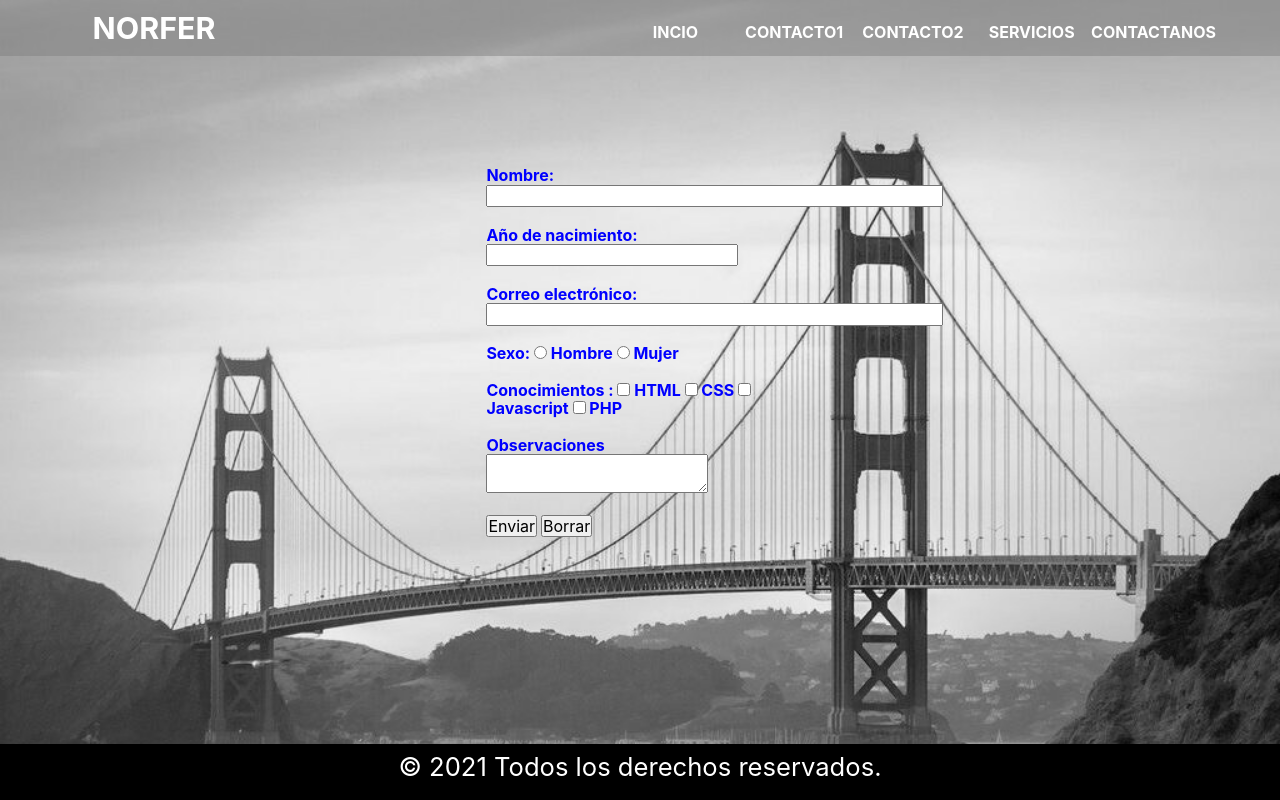
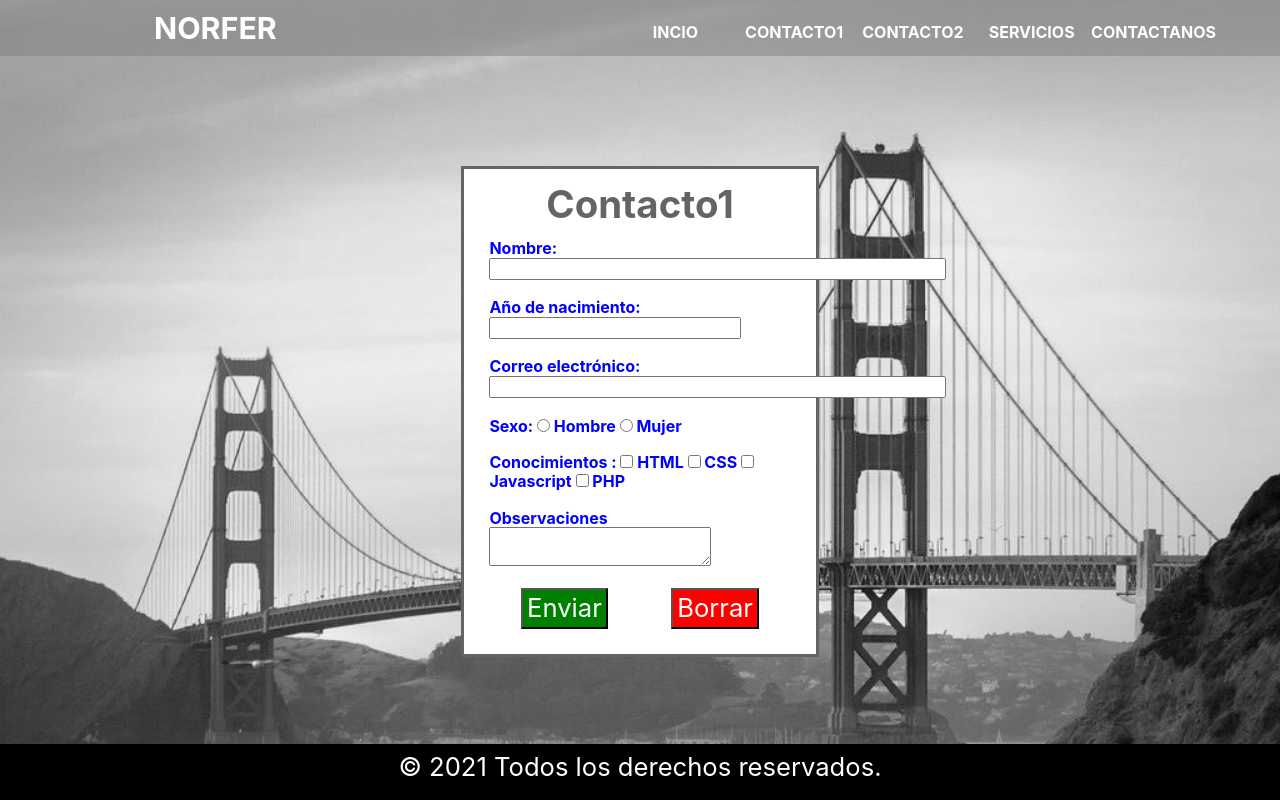
Before and after one commit to landeruxin/Desarrollo-Web, a PHP site: page /nosotros.php in a window 1280 px wide. Run offline with PHP 8.4, Linux system fonts and the light colour scheme.

Commit message:
Add files via upload

```diff
--- a/Entorno_Servidor/Sitio_Web_Php/css/estilos.css
+++ b/Entorno_Servidor/Sitio_Web_Php/css/estilos.css
@@ -8,6 +8,13 @@
     padding-top:1vh;
     padding-bottom:1vh;
 }
+#menu{
+  width: 7vh;
+  height: 7vh;
+  cursor: pointer;
+  display: none;
+}
+
 #portada{
     width: 100%;
 }
@@ -15,6 +22,7 @@
 #index{
   background-color: aliceblue;
 }
+
 
 #contacto2 form{
   width: 20%;
@@ -26,16 +34,22 @@
 }
 
 #respuesta{
-  width: 5%;
-  position: relative;
-  left: 47.5%;
-  top: 5vw;
+  text-align: center;
   color: blue;
   font-weight: bold;
 }
 
 .error{
   color: red;
+}
+
+
+.tit{
+  text-align: center;
+  font-size: 3vw;
+  color: rgb(102, 99, 99);
+  position: relative;
+  top: -1vw;
 }
 
 
@@ -147,6 +161,7 @@
     font-size: 1.9em;
     text-transform: uppercase;
     font-weight: bold;
+    position: absolute;
 }
 
 .nav div.logo a:hover {
@@ -171,12 +186,15 @@
     height: 65px;
 }
 
+
+
 .nav div.main_list ul li a{
     text-decoration: none;
     color: #fff;
     line-height: 65px;
     text-transform: uppercase;
     font-weight: bold;
+    margin: auto;
 }
 
 .nav div.main_list ul li a:hover{
@@ -276,6 +294,13 @@
 
 @media screen and (max-width:768px) {
 
+    #menu{
+      display:block;
+      position: absolute;
+      right: 1vw;
+      top:
+    }
+
     .container{
         margin: 0;
     }
@@ -286,9 +311,9 @@
 
     .nav div.main_list{
         width: 100%;
-        margin-top: 65px;
+        margin-top: 45px;
         height: 0px;
-        overflow: hidden;
+        display: hidden;
     }
 
     .nav div.show_list{
@@ -307,7 +332,7 @@
     .nav div.main_list ul li{
         width: 100%;
         height: 40px;
-        background-color:rgba(0,0,255,0.8);
+        background-color: rgba(128, 128, 128, 0.486);
     }
 
     .nav div.main_list ul li a{
@@ -792,11 +817,51 @@
 }
 
 #prueba , #respuesta{
-    width: 26vw;
+    width: 28vw;
     position: relative;
-    left: 38vw;
+    left: 36vw;
     top:10vw;
     color: blue;
     font-weight: bold;
+    background-color: white;
+    padding: 2vw;
+
+    border: 3px  rgb(102, 99, 99) solid;
 
   }
+
+#contacto2 form{
+    width: 22vw;
+    position: relative;
+    left: 39vw;
+    top:10vw;
+    color: blue;
+    font-weight: bold;
+    background-color: white;
+    padding: 2vw;
+
+    border: 3px solid rgb(102, 99, 99) ;
+
+  }
+
+  .boton{
+    margin-left: auto;
+    margin-right: auto;
+    display: flex;
+    color: white;
+    background-color: green;
+    font-size: 2vw;
+    padding: 0.3vw;
+    cursor: pointer;
+
+  }
+
+  #botones{
+    display: flex;
+    flex-direction: row;
+
+  }
+
+  #rojo{
+    background-color: red;
+  }
--- a/Entorno_Servidor/Sitio_Web_Php/includes/inc_cabecera.php
+++ b/Entorno_Servidor/Sitio_Web_Php/includes/inc_cabecera.php
@@ -2,6 +2,7 @@
 
 <nav class="nav">
     <div class="container">
+
         <div class="logo">
             <a href="index.php">NORFER</a>
         </div>
@@ -15,4 +16,5 @@
             </ul>
         </div>
     </div>
+    <img src="./fotos/menu.png" alt="icono_menu" id="menu" class="prueba">
 </nav>
--- a/Entorno_Servidor/Sitio_Web_Php/includes/inc_formulario_contacto.php
+++ b/Entorno_Servidor/Sitio_Web_Php/includes/inc_formulario_contacto.php
@@ -1,4 +1,5 @@
 <form id="prueba" action="respuestas.php" method="post">
+  <p class="tit">Contacto1</p>
   <p>Nombre: <input type="text" name="nombre" size="40"></p>
   <br>
   <p>Año de nacimiento: <input type="number" name="nacido" min="1900"></p>
@@ -25,7 +26,9 @@
 
   <p>
   <br>
-    <input type="submit" value="Enviar">
-    <input type="reset" value="Borrar">
+  <div id="botones">
+    <input type="submit" value="Enviar"  class="boton">
+    <input type="reset" value="Borrar"  class="boton" id="rojo">
+    </div>
   </p>
 </form>
--- a/Entorno_Servidor/Sitio_Web_Php/javascript/javascript.js
+++ b/Entorno_Servidor/Sitio_Web_Php/javascript/javascript.js
@@ -1,5 +1,6 @@
 (function ($) {
     "use strict";
+
 
 
     /*==================================================================
@@ -72,4 +73,11 @@
         $(thisAlert).removeClass('alert-validate');
     }
 
+    $("#menu").click((e)=>{
+        $('.nav div.main_list').toggle();
+
+    });
+
+
+
 })(jQuery);
```
Also changed, not shown: Entorno_Servidor/Sitio_Web_Php/contacto2.php (+19 -6 lines), Entorno_Servidor/Sitio_Web_Php/fotos/menu.png (added).
